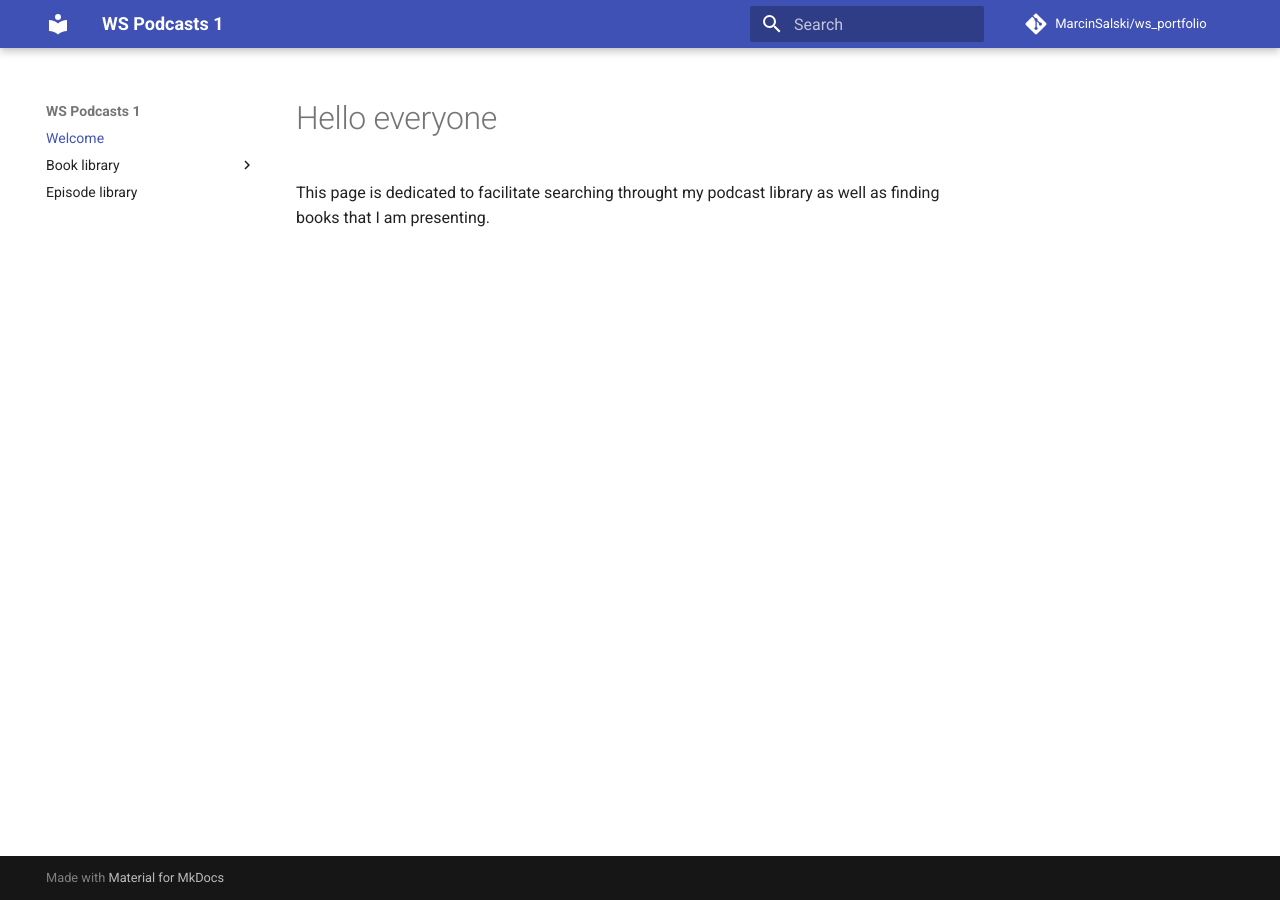
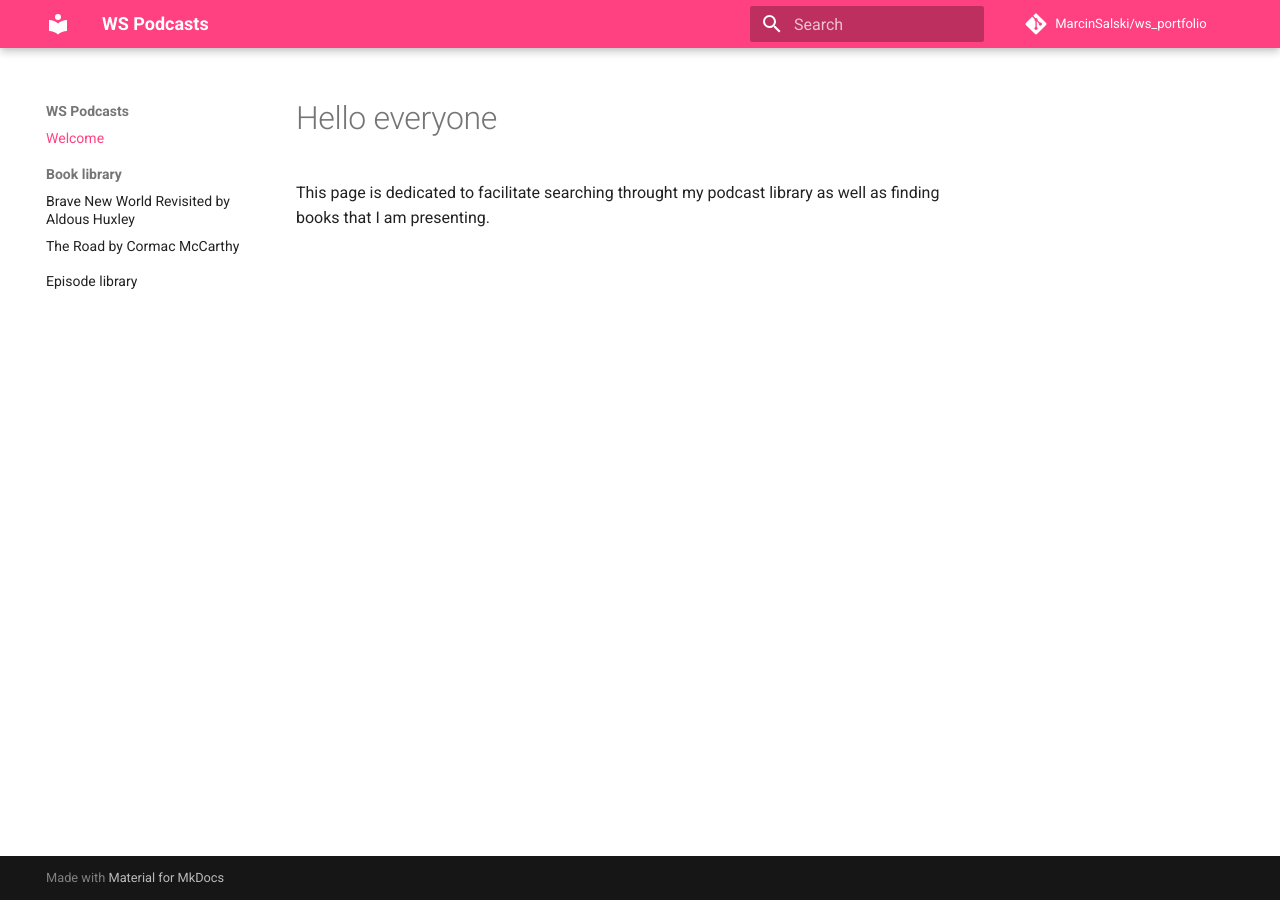
Before and after one commit to MarcinSalski/ws_portfolio, an MkDocs documentation site: the page built from docs/index.md, in a window 1280 px wide. Built offline with MkDocs 1.6.1 and Material for MkDocs 9.7.7, drawn with Linux system fonts in a browser that asks for light colours; comment, search, counter and statistics services are not loaded.

Commit message:
wpisalem instrukcje zmian kolorow od gpt

```diff
--- /dev/null
+++ b/docs/stylesheets/extra.css
@@ -0,0 +1,13 @@
+:root {
+  /* Kolor główny (navbar, nagłówki, elementy nawigacji) */
+  --md-primary-fg-color: rgb(255, 64, 129);
+
+  /* Kolor akcentu (linki, przyciski, podświetlenia) */
+  --md-accent-fg-color: rgb(33, 150, 243);
+
+  /* Opcjonalnie – tło górnej belki */
+  --md-primary-bg-color: rgb(255, 255, 255);
+
+  /* (opcjonalnie) Kolor tekstu w nav-bar */
+  --md-primary-fg-color--light: rgb(255, 255, 255);
+}
--- a/mkdocs.yml
+++ b/mkdocs.yml
@@ -1,6 +1,6 @@
-site_name: WS Podcasts 1
+site_name: WS Podcasts
 site_author: Marcin Salski
-site_description: >-
+site_description: >
   Portfolio of my creative projects
 
 repo_name: MarcinSalski/ws_portfolio
@@ -8,13 +8,20 @@
 
 theme:
   name: material
-  palette:
-    primary: rgb(255, 64, 129)
-    accent: rgb(33, 150, 243)
+  language: en
+  features:
+    - navigation.instant
+    - navigation.sections
+    - navigation.top
+    - content.code.copy
+
+# Podłączenie własnych stylów z kolorami RGB
+extra_css:
+  - stylesheets/extra.css
 
 nav:
-- Welcome: index.md
-- Book library:
-  - "Brave New World Revisited by Aldous Huxley": BraveNewWorldRevisited/index.md
-  - "The Road by Cormac McCarthy": TheRoad/index.md
-- Episode library: OtherPodcasts/index.md
+  - Welcome: index.md
+  - Book library:
+      - "Brave New World Revisited by Aldous Huxley": BraveNewWorldRevisited/index.md
+      - "The Road by Cormac McCarthy": TheRoad/index.md
+  - Episode library: OtherPodcasts/index.md
```
